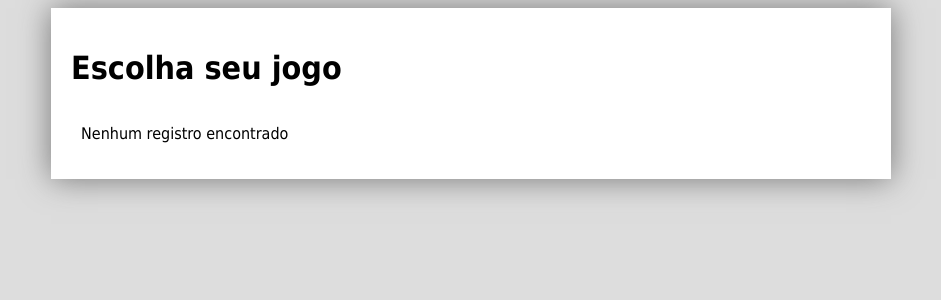
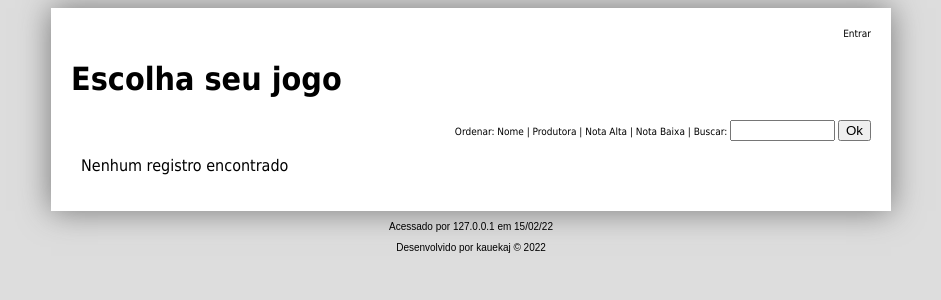
Before and after one commit to kauekaj/listagem-de-jogos, a PHP site: page / in a window 1280 px wide. Shown: the top 300 px of the page, without its empty margins (169-1110 px from the left). Run offline with PHP 8.4, Linux system fonts and the light colour scheme; data that the repository does not hold is empty.

Commit message:
criando rodape e menu de navegação

```diff
--- a/detalhes.php
+++ b/detalhes.php
@@ -13,7 +13,8 @@
         require_once "includes/funcoes.php";
     ?>
     <div id="corpo">
-    <?php
+        <?php
+        include_once "topo.php";
         $c = $_GET['cod'] ?? 0;
         $busca = $banco->query("select * from jogos where cod='$c'");
     ?>
@@ -39,5 +40,6 @@
         </table>
         <a href="index.php"><img src="./icons/iconback.png"></a>
     </div>
+    <?php include_once "rodape.php" ?>
 </body>
 </html>
--- a/index.php
+++ b/index.php
@@ -14,7 +14,13 @@
     ?>
 
     <div id="corpo">
+        <?php include_once "topo.php" ?>
         <h1>Escolha seu jogo</h1>
+        <form method="get" id="busca" action="index.php">
+            Ordenar: Nome | Produtora | Nota Alta | Nota Baixa |
+            Buscar: <input type="text" name="c" size="10" maxlength="40">
+            <input type="submit" value="Ok">
+        </form>
         <table class="listagem">
             <?php
                 $q = "select j.cod, j.nome, g.genero, p.produtora, j.capa from jogos j join generos g on j.genero = g.cod join produtoras p on j.produtora = p.cod";
@@ -38,6 +44,6 @@
             ?>
         </table>
     </div>
-    <?php $banco->close();?>
+    <?php include_once "rodape.php" ?>
 </body>
 </html>
--- /dev/null
+++ b/rodape.php
@@ -0,0 +1,9 @@
+<?php
+
+echo "<footer>";
+echo "<p>Acessado por ". $_SERVER['REMOTE_ADDR'] . " em ". date('d/m/y') . " </p>";
+echo "<p>Desenvolvido por kauekaj &copy; 2022</p>";
+echo "</footer>";
+
+$banco->close();
+?>
--- a/style/style.css
+++ b/style/style.css
@@ -1,6 +1,11 @@
 body {
     background-color: #ddd;
     font-family: Tahoma;
+}
+
+header {
+    font-size: 10px;
+    text-align: right;
 }
 
 div#corpo {
@@ -9,6 +14,11 @@ div#corpo {
     padding: 20px;
     background-color: #fff;
     box-shadow: 0px 0px 30px #777;
+}
+
+form#busca {
+    font-size: 10px;
+    text-align: right;
 }
 
 table.listagem {
@@ -54,3 +64,9 @@ img.mini {
 img.full {
     height: 400px;
 }
+
+footer {
+    text-align: center;
+    font-family: Arial;
+    font-size: 10px;
+}
--- /dev/null
+++ b/topo.php
@@ -0,0 +1,7 @@
+<?php
+
+echo "<header>";
+echo "Entrar";
+echo "</header>";
+
+?>
```
